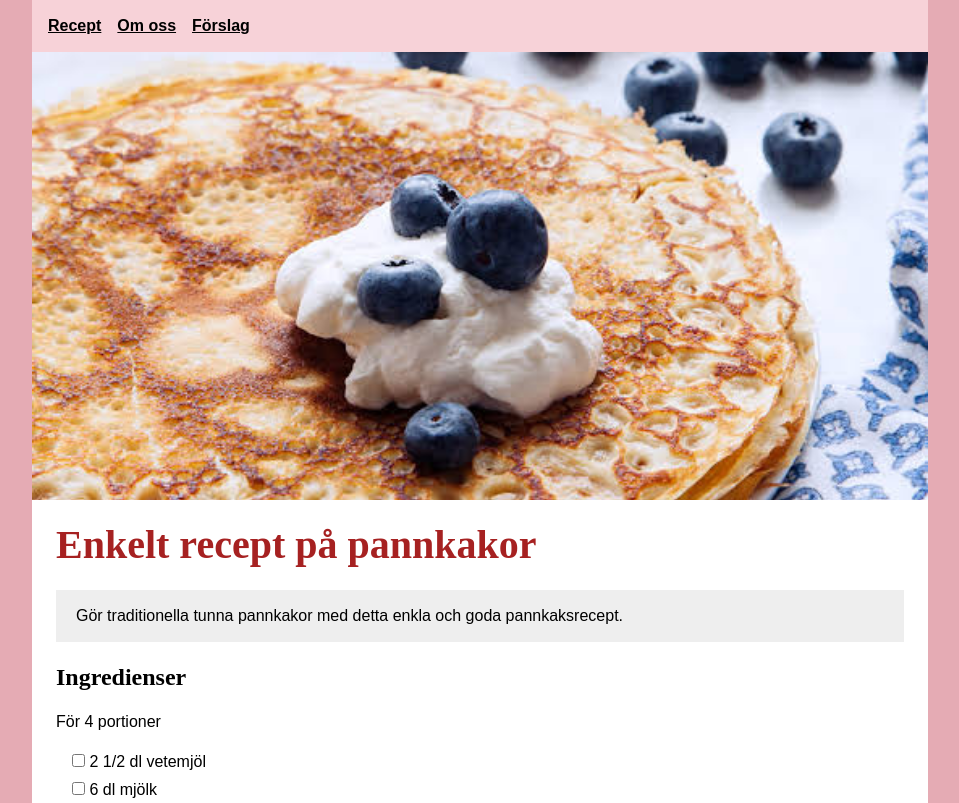
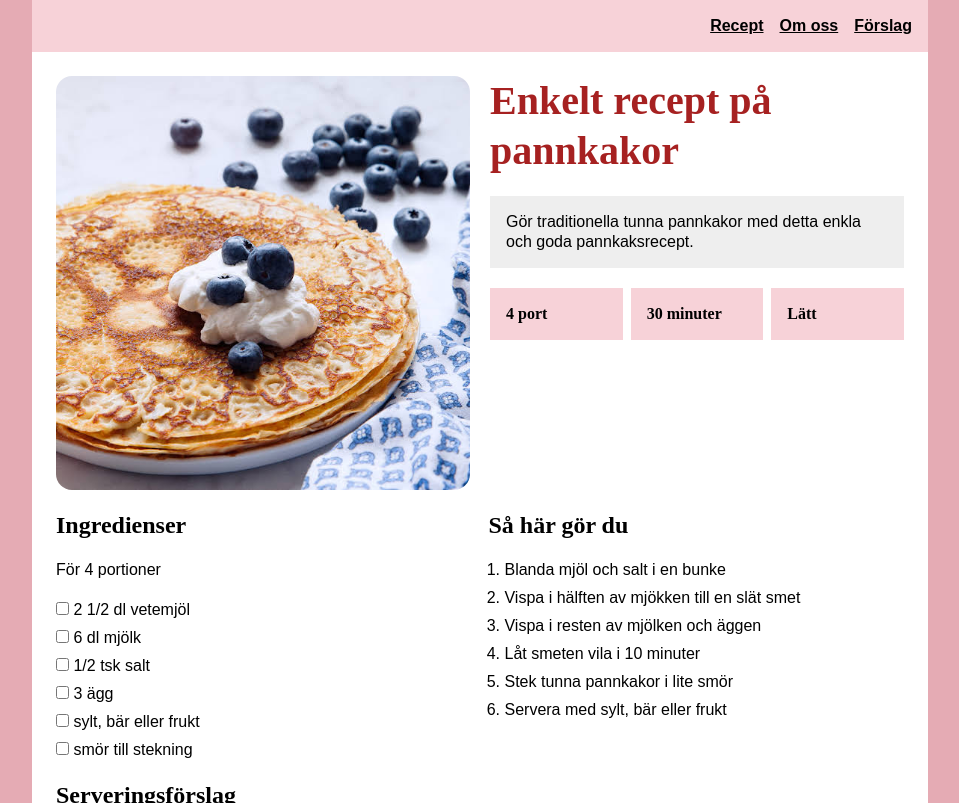
Before and after one commit to yilarc/pannkakor, a plain HTML site: page Pannkakor.html in a window 1280 px wide. Shown: the top 803 px of the page, without its empty margins (160-1119 px from the left). Drawn offline with Linux system fonts and the light colour scheme.

Commit message:
added columns, flex-box

```diff
--- a/Pannkakor.html
+++ b/Pannkakor.html
@@ -19,16 +19,26 @@
     </nav>
   </header>
 
-  <main class="page" id="main-content" >
+  <main class="page">
 
-    <figure class="top-image">
+    <section class="intro">
+      <article class="top-image">
         <img src="images/pancakes-top.jpg" alt="Pannkakor med blåbär och grädde">
-    </figure>
+      </article>
 
+      <article class="intro-text" id="main-content">
         <h1>Enkelt recept på pannkakor</h1>
         <p class="intro-paragraph">Gör traditionella tunna pannkakor med detta enkla och goda pannkaksrecept.</p>
+        <div class="cards">
+          <article class="card"><h4> 4 port</h4></article>
+          <article class="card"><h4> 30 minuter</h4></article>
+          <article class="card"><h4> Lätt</h4></article>
+        </div>
+      </article>
+    </section>
 
-    <section id="ingredients">
+    <section class="recipe-info">
+      <article class="ingredients">
         <h2>Ingredienser</h2>
         <p>För 4 portioner</p>
         <ul class="checkbox-list">
@@ -39,9 +49,9 @@
           <li><label><input type="checkbox"/><span> sylt, bär eller frukt</span></label></li>
           <li><label><input type="checkbox"/><span> smör till stekning</span></label></li>
         </ul>
-    </section>
+      </article>
 
-    <section id="instructions">
+      <article class="instructions">
         <h2>Så här gör du</h2>
         <ol>
           <li>Blanda mjöl och salt i en bunke</li>
@@ -51,19 +61,20 @@
           <li>Stek tunna pannkakor i lite smör</li>
           <li>Servera med sylt, bär eller frukt</li>
         </ol>
+      </article>
     </section>
 
-    <section id="suggestions">
+    <section class="suggestions">
       <h2>Serveringsförslag</h2>
       <div class="bottom-images">
         <figure>
           <img src="images/pancakes-left.jpg" alt="Pannkakor med jordgubbar">
-          <figcaption>Pannkakor med jordgubbar.</figcaption>
+          <figcaption>Serveringsförslag 1 med bär.</figcaption>
         </figure>
 
         <figure>
           <img src="images/pancakes-right.jpg" alt="Pannkakor med hallon och grädde">
-          <figcaption>Pannkakor med hallon och grädde.</figcaption>
+          <figcaption>Serveringsförslag 2 med bär och grädde.</figcaption>
         </figure>
       </div>
     </section>
--- a/Style.css
+++ b/Style.css
@@ -65,6 +65,7 @@
     --font-size-large: 2.5rem;
 
     /* spacing */
+    --spacing-xsmall: 0.5rem;
     --spacing-small: 1rem;
     --spacing-medium: 1.25rem;
     --spacing-large: 1.5rem;
@@ -76,6 +77,7 @@
 
 .navigation {
   display: flex;
+  justify-content: flex-end;
   gap: var(--spacing-small);
   padding: var(--spacing-small);
 }
@@ -101,7 +103,7 @@ h1, h2, h3, h4 {
 /* Individual heading sizes */
 h1 {
   font-size: var(--font-size-large);
-  margin-block: var(--spacing-medium);
+  margin-block-end: var(--spacing-medium);
   color: var(--color-title);
 }
 
@@ -145,7 +147,7 @@ body {
   margin-inline: auto;
   overflow: hidden;
   background-color: var(--color-header);
-  text-align: end;
+
 }
 
 .footer {
@@ -162,48 +164,72 @@ body {
     Pannkakor
 ==========================*/
 
-/* Recipe description */
-.intro-paragraph {
-  box-sizing: border-box;
-  max-width: 100%;
-  margin-block: var(--spacing-medium);
-  padding: var(--spacing-small) var(--spacing-medium);
-  background-color: var(--color-box);
-  text-align: start;
-}
 
 /* Listor och rubriker */
-.recept h2,
-.recept p,
-.recept .checkbox-list,
-.recept ol {
+.recept :is(h2, p, ol, .checkbox-list, .top-image) {
   margin-block-end: var(--spacing-medium);
 }
 
 .checkbox-list {
   display: inline-block;
-  padding-inline-start: 1em;
   list-style-type: none;
 }
-
-
-ol {
-  display: inline-block;
-  padding-inline-start: 2em;
-  text-align: start;
-}
-
 
 .checkbox-list input:checked + span {
   text-decoration: line-through;
   color: gray;
 }
 
+ol {
+  display: inline-block;
+  padding-inline-start: 1em;
+  text-align: start;
+}
 
 li + li {
-  margin-block-start: 0.5rem;
+  margin-block-start: var(--spacing-xsmall);
 }
 
+/* Kolumner av sektioner/artiklar*/
+
+.intro {
+  display: flex;
+  flex-direction: row;
+  gap: var(--spacing-medium);
+}
+
+.intro-paragraph {
+  max-width: 100%;
+  padding: var(--spacing-small) var(--spacing-small);
+  background-color: var(--color-box);
+  text-align: start;
+}
+
+.cards {
+  display: flex;
+  flex-direction: row;
+  justify-content:space-around;
+  gap: var(--spacing-xsmall);
+  margin-block-end: var(--spacing-medium);
+}
+
+.card {
+  background-color: var(--color-header);
+  padding: var(--spacing-small);
+  flex: 1;
+}
+
+
+
+.recipe-info {
+  display: flex;
+  flex-direction: row;
+  justify-content:space-between;
+}
+
+.ingredients, .instructions, .top-image, .intro-text {
+    width: 49%;
+}
 
 /* Bilder */
 .image-width {
@@ -212,11 +238,7 @@ li + li {
 }
 
 .top-image {
-  display: block;
-  width: calc(100% + 3rem);
-  aspect-ratio: 2 / 1;
-  margin-block-start: -1.5rem;
-  margin-inline: -1.5rem;
+  aspect-ratio: 1 / 1;
 }
 
 .top-image img {
@@ -224,6 +246,7 @@ li + li {
   width: 100%;
   height: 100%;
   object-fit: cover;
+  border-radius: 1rem;
 }
 
 .bottom-images {
@@ -255,7 +278,6 @@ figcaption {
 .image-container {
     display: grid;
     grid-template-columns: 1fr
-
 }
 
 .image-container img {
@@ -280,8 +302,14 @@ figcaption {
     ==========================*/
 
 
-@media (max-width: 700px) {
-  .page, .header, .footer {
+@media (max-width: 800px) {
+  .page, .header, .footer, .top-image, .intro-text, .ingredients, .instructions {
     width: 100%;
+    }
+  .recipe-info, .intro {
+      flex-direction: column;
+      width: 100%;
+
   }
-}
+
+  }
```
Lines whose indentation alone changed are shown as unchanged.
